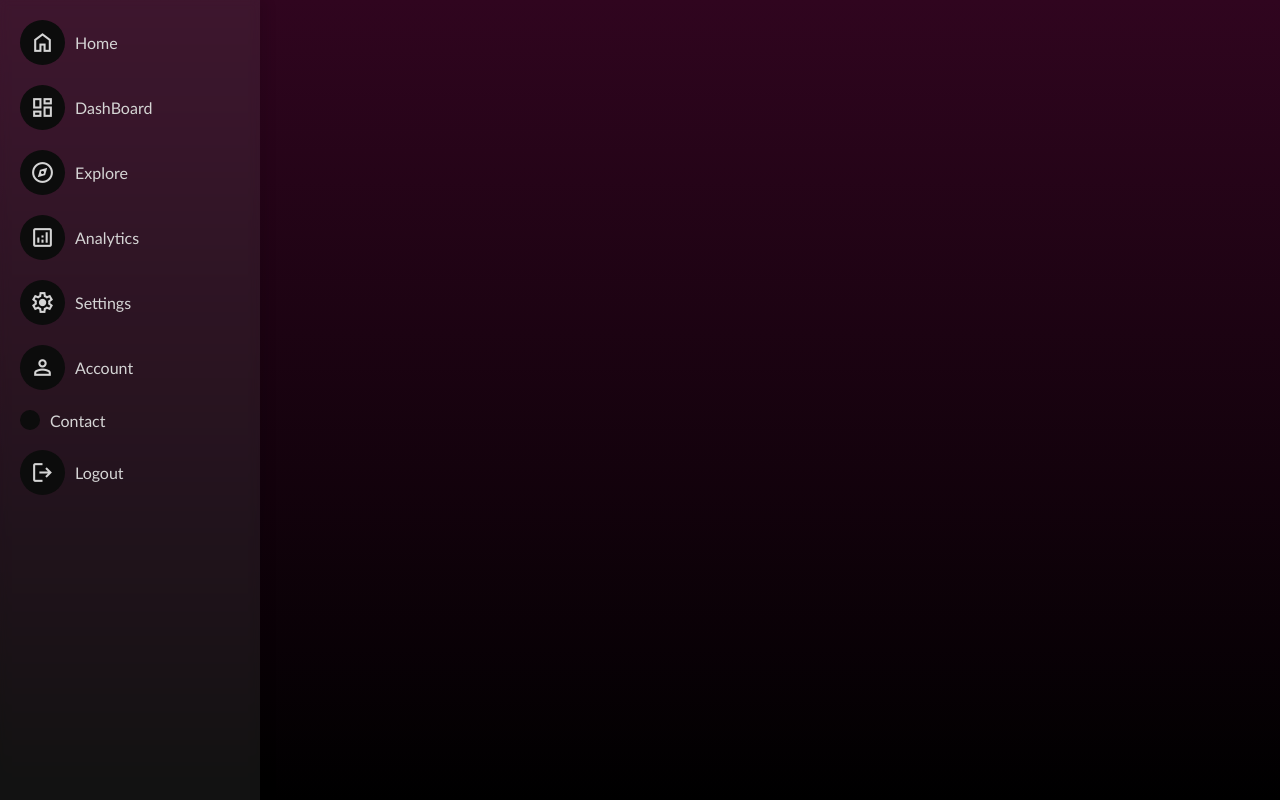
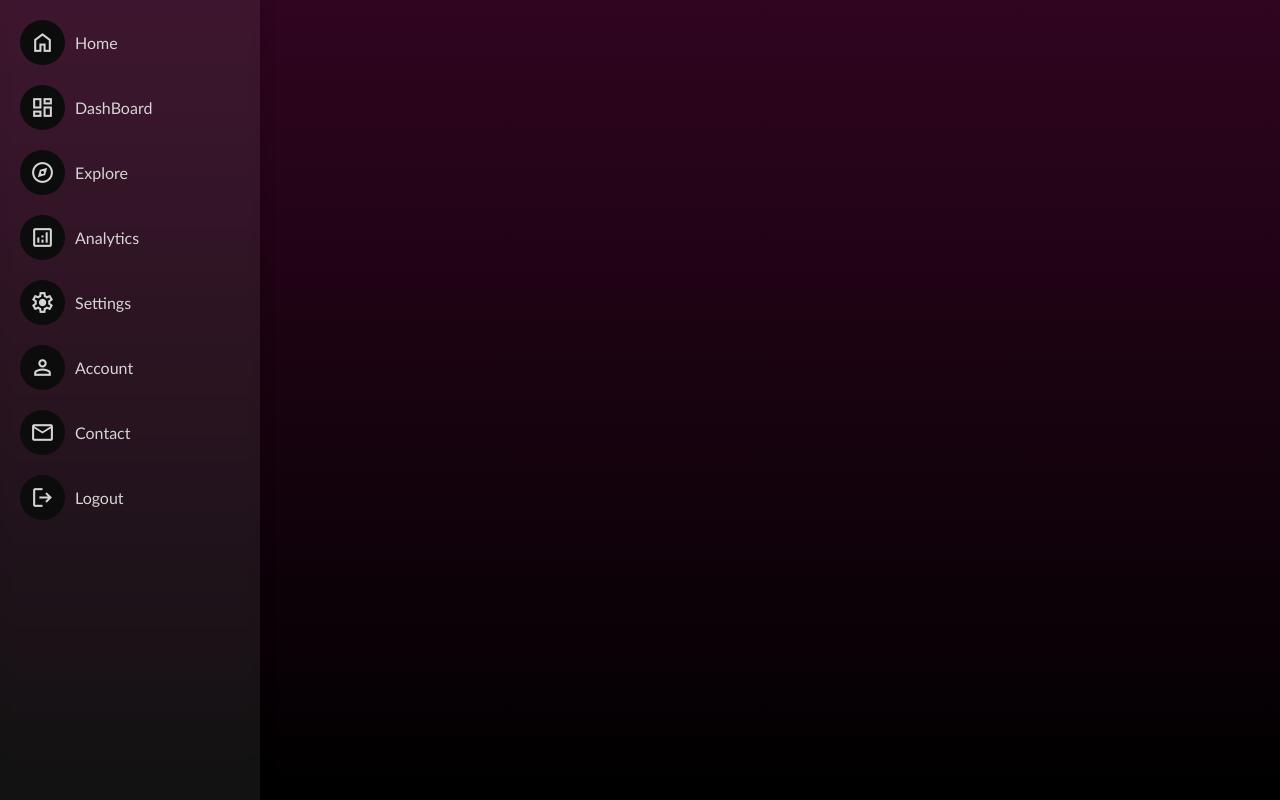
Before and after one commit to GeroKramar/header_Nav_lateral, a plain HTML site: page index.html in a window 1280 px wide. Drawn offline with nearby package versions, Linux system fonts and the light colour scheme.

Commit message:
Update index.html

```diff
--- a/index.html
+++ b/index.html
@@ -20,7 +20,7 @@
                 <li><a href="#"><span class="material-symbols-outlined">analytics</span><span>Analytics</span></a></li>
                 <li><a href="#"><span class="material-symbols-outlined">settings</span><span>Settings</span></a></li>
                 <li><a href="#"><span class="material-symbols-outlined">person</span><span>Account</span></a></li>
-                <li><a href="#"><span class="material-symbols-outlined"></span><span>Contact</span></a></li>
+                <li><a href="#"><span class="material-symbols-outlined">email</span><span>Contact</span></a></li>
                 <li><a href="#"><span class="material-symbols-outlined">logout</span><span>Logout</span></a></li>
             </ul>
         </div>
```
